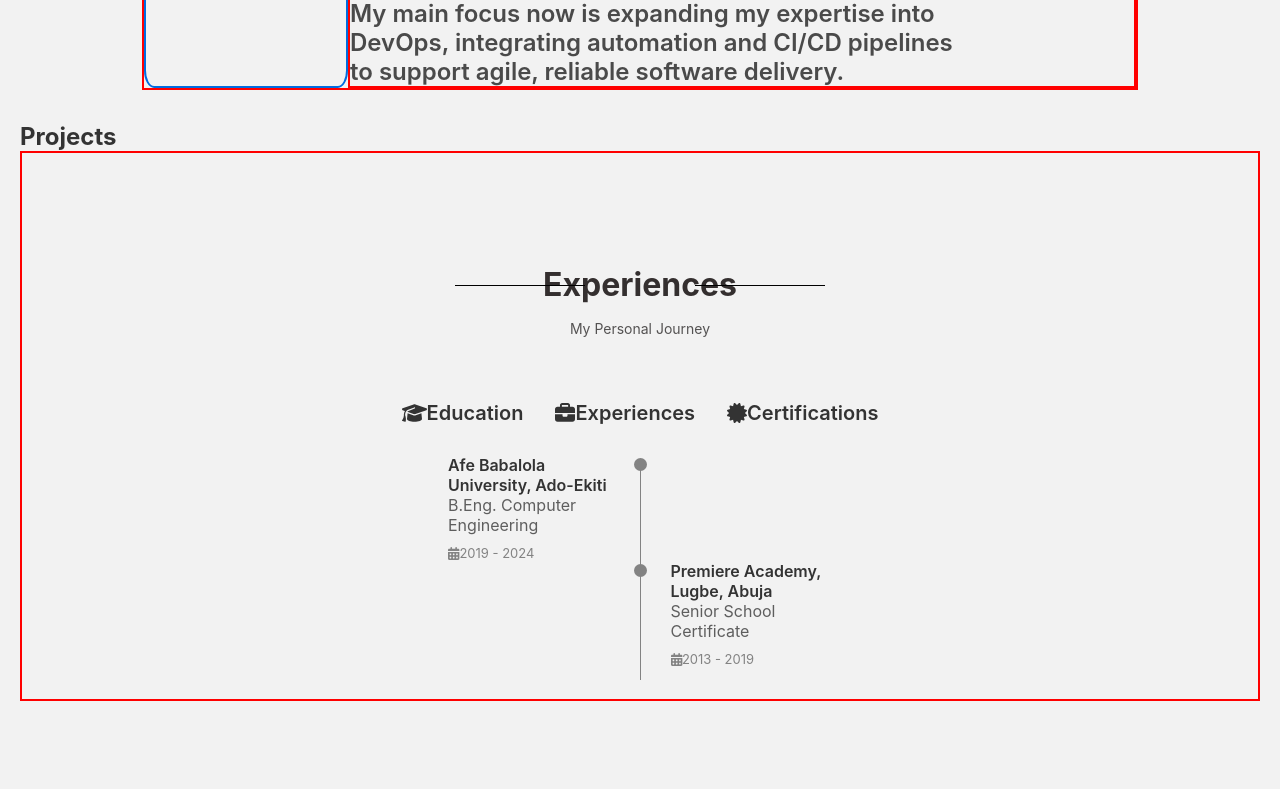
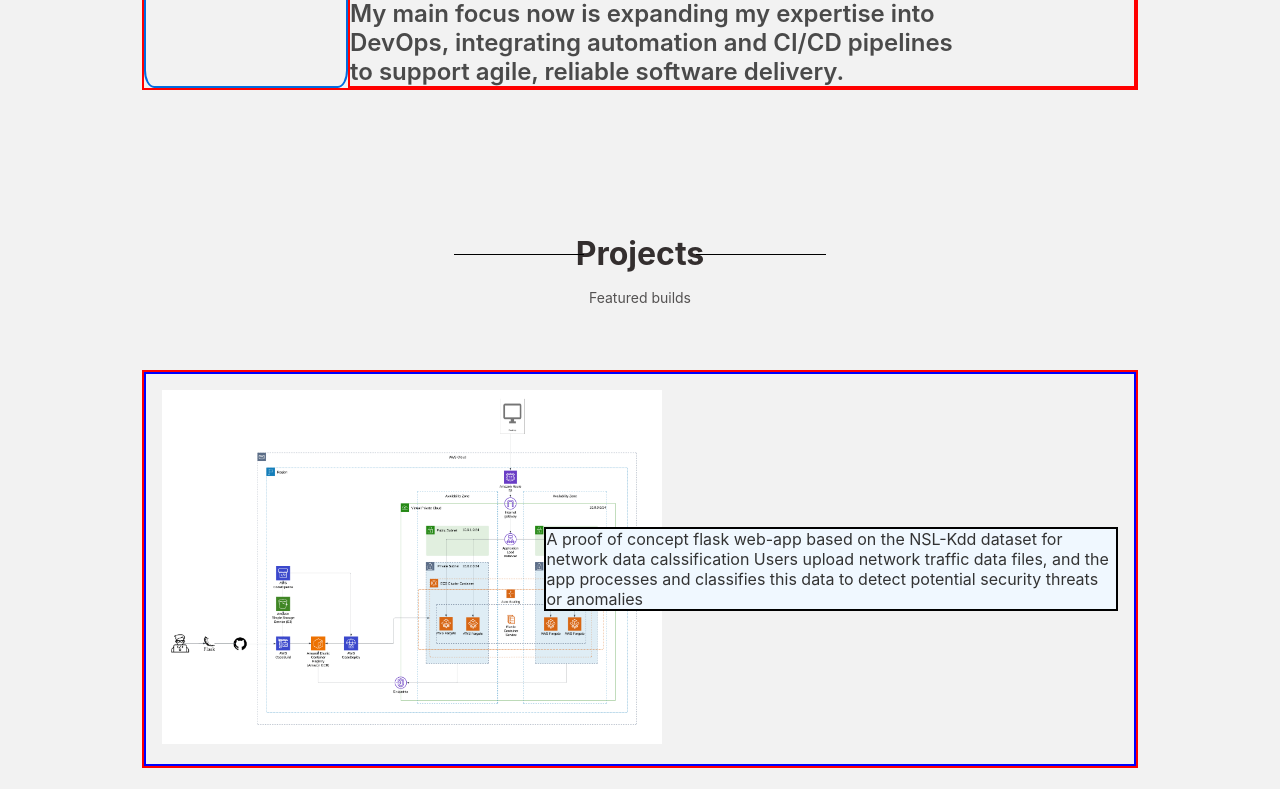
Before and after one commit to VSI12/Portfolio_v2, a Next.js app: page / in a window 1280 px wide. Shown: the part 1171-1960 px from the top of the page. Built offline with nearby package versions, Linux system fonts and the light colour scheme; no server answers.

Commit message:
over lapped

```diff
--- a/src/components/Projects/Projects.jsx
+++ b/src/components/Projects/Projects.jsx
@@ -1,10 +1,25 @@
 import React from 'react'
-import styles from './Projects.module.css'
+import styles from './projects.module.css'
+import Image from 'next/image'
 const Projects = () => {
   return (
     <section className={styles.section} id="projects">
-      <h2 className={styles.title}>Projects</h2>
-    </section>
+        <h2 className={styles.section__title}>Projects</h2>
+        <span className={styles.section__subtitle}>Featured builds</span>
+
+        <div className={`${styles.projects__container} ${styles.container} ${styles.grid}`}>
+          <div className={styles.projects__card}>
+            <div className={styles.projects__image}>
+              <Image src="/IDS-Architecture.png" alt="AWS Architecture" width={500} height={354} />
+            </div>
+
+            <div className={styles.projects__data}>
+            A proof of concept flask web-app based on the NSL-Kdd dataset for network data calssification
+            Users upload network traffic data files, and the app processes and classifies this data to detect potential security threats or anomalies
+            </div>
+          </div>
+        </div>
+      </section>
   )
 }
 
--- a/src/components/Projects/projects.module.css
+++ b/src/components/Projects/projects.module.css
@@ -0,0 +1,87 @@
+/* .container {
+    max-width: 1028px;
+    margin-left: auto;
+    margin-right: auto;
+    border: 2px solid red;
+  } */
+
+
+  .section {
+    padding: 6rem 0 2rem;
+  }
+  .section__title {
+      font-size: var(--section-title-size);
+      color: var(--section-title-color);
+      position: relative;       /* Establish positioning context */
+      text-align: center;       /* Center the text */
+      margin: 1rem 0;           /* Add some vertical spacing */
+  }
+  .section__subtitle {
+      display: block;
+      font-size: var(--small-font-size);
+      margin-bottom: 4rem;
+      color: var(--section-subtitle-color);
+  }
+  .section__title,
+  .section__subtitle {
+      text-align: center;
+  }
+  .section__title::before,
+  .section__title::after {
+      content: '';
+      position: absolute;
+      width: 130px;              /* Length of the line on each side */
+      height: 1px;              /* Thickness of the line */
+      background-color: black;  /* Color of the line */
+      top: 50%;                 /* Align to the vertical center of the text */
+  }
+  .section__title::before {
+      left: 35%;      /* Adjusts dynamically */
+  }
+  .section__title::after {
+      right: 35%;
+  }
+
+  .projects__container {
+    max-width:996px;
+    /* display: flex;
+    justify-content:center; */
+    margin-bottom: 50px;
+    margin: 0 auto;  /* Center the container */
+    border: 2px solid red;
+  }
+
+  .projects__card{
+    border: 2px solid blue;
+    display: grid;
+    grid-template-columns: repeat(5, 1fr);
+    padding: 1rem;
+  }
+
+  .projects__image{
+    grid-column: 1/3;
+    grid-row: 1/2;
+  }
+
+  .projects__data{
+    border: 2px solid black;
+    grid-column: 3/-1;
+    grid-row: 1/2;
+    align-self: center;
+    background-color: aliceblue;
+  }
+
+
+
+@media screen and (max-width: 992px) {
+  .about__container {
+    max-width: 768px;
+    display: flex;
+    flex-direction: column;
+    align-items: center;
+    justify-content: center;
+    margin-bottom: 50px;
+    margin: 0 auto;  /* Center the container */
+    font-size: 32px;
+  }
+}
```
Also changed, not shown: public/IDS-Architecture.png (added).
